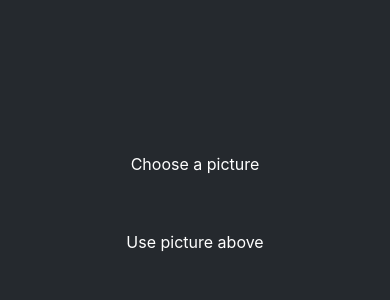
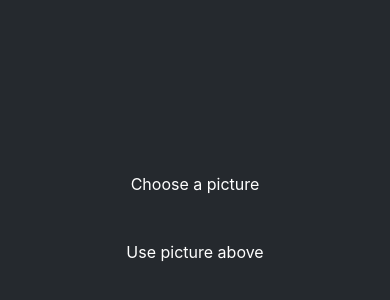
Before and after one commit to FestusCode/StickerSmash-app, a React Native app: screen / in a window 390 px wide. Shown: the part 498-798 px from the top of the page. Built offline with nearby package versions, Linux system fonts and the light colour scheme.

Commit message:
Button return  updated with conditional rending depending on theme props

```diff
--- a/Components/Button/index.js
+++ b/Components/Button/index.js
@@ -1,11 +1,37 @@
 import { StyleSheet, View, Text, Pressable } from "react-native";
+import FontAwesome from "@expo/vector-icons/FontAwesome";
 
-const Button = ({ label }) => {
+const Button = ({ label, theme, onPress }) => {
+  if (theme === "primary") {
+    return (
+      <View
+        style={[
+          styles.buttonContainer,
+          { borderWidth: 4, borderColor: "#f58105", borderRadius: 18 },
+        ]}
+      >
+        <Pressable
+          style={[styles.button, { backgroundColor: "#fff" }]}
+          onPress={onPress}
+        >
+          <FontAwesome
+            name="picture-o"
+            size={18}
+            color="#25292e"
+            style={styles.buttonIcon}
+          />
+          <Text style={[styles.buttonLabel, { color: "#25292e" }]}>
+            {label}
+          </Text>
+        </Pressable>
+      </View>
+    );
+  }
   return (
-    <View style={StyleSheet.buttonContainer}>
+    <View style={styles.buttonContainer}>
       <Pressable
         style={styles.button}
-        onPress={() => alert("you pressed a button ")}
+        onPress={() => alert("you pressed a button.")}
       >
         <Text style={styles.buttonLabel}>{label}</Text>
       </Pressable>
@@ -25,17 +51,17 @@
   button: {
     borderRadius: 10,
     width: "100%",
-    height: 28,
+    height: "100%",
     alignItems: "center",
     justifyContent: "center",
     flexDirection: "row",
-    marginBottom: 50,
   },
   buttonLabel: {
     color: "#fff",
     fontSize: 16,
-    textAlign: "center",
-    width: "100%",
+  },
+  buttonIcon: {
+    paddingRight: 8,
   },
 });
 
```
